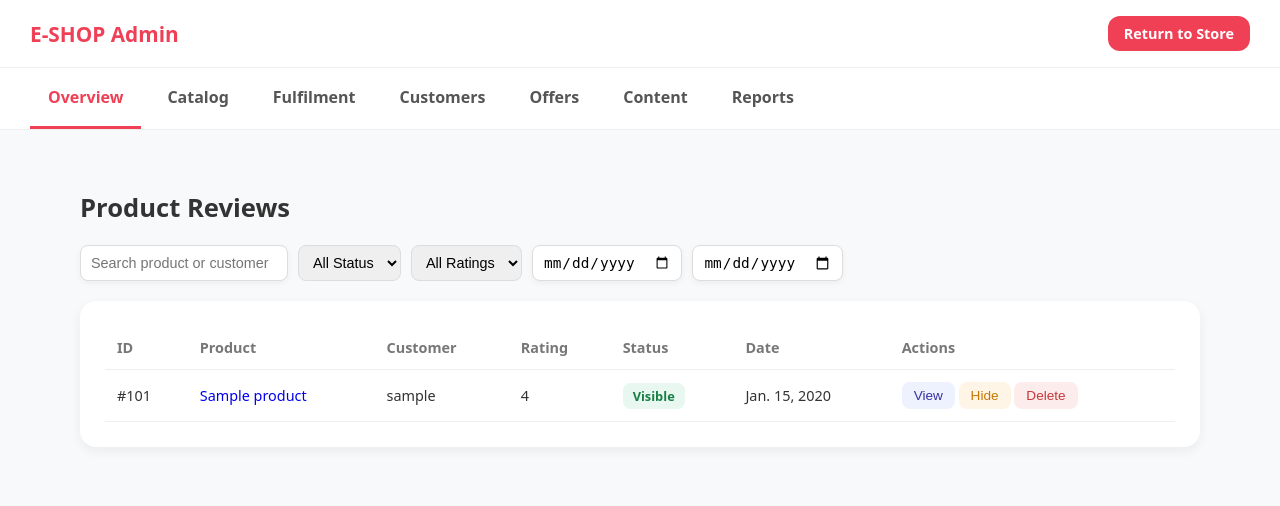
After one commit to Sajjad-mansouri/E-SHOP, a Django app: template dashboard/templates/dashboard/review/reviews.html in a window 1280 px wide. The commit adds this page. Shown: the top 506 px of the page. Run offline with Django 5.2, Linux system fonts and the light colour scheme; the template is opened without the code that fills it: most values are stand-ins (such as "Sample title", 1, 10 or a date in 2020); parts of the project's set-up code (start-up, migrations or seed data) failed here and were passed over.

Commit message:
add rating and status field to comment model , create reviews list view in dashboard and update status (hide or show)

```diff
--- a/dashboard/forms.py
+++ b/dashboard/forms.py
@@ -10,6 +10,7 @@ from offer.models import OfferRange, Offer, OfferType
 from .widgets import TableCheckboxSelectMultiple, NameCheckboxSelectMultiple
 from coupon.models import Coupon
 from order.models import Order
+from comment.models import Comment
 
 class ProductClassForm(forms.ModelForm):
 	class Meta:
@@ -298,3 +299,8 @@ class OrderStatusForm(forms.ModelForm):
 			"status":forms.Select(attrs={"class":"status-select"})
 
 		}
+
+class CommentStatusForm(forms.ModelForm):
+	class Meta:
+		model = Comment
+		fields = ["status"]
--- /dev/null
+++ b/dashboard/static/css/dashboard/review/reviews.css
@@ -0,0 +1,118 @@
+/* MAIN */
+
+.main{
+max-width:1200px;
+margin:auto;
+padding:30px 20px;
+}
+
+.page-title{
+font-size:1.6rem;
+font-weight:700;
+margin-bottom:20px;
+}
+
+/* FILTER BAR */
+
+.filter-bar{
+display:flex;
+flex-wrap:wrap;
+gap:10px;
+margin-bottom:20px;
+}
+
+.filter-bar input,
+.filter-bar select{
+padding:8px 10px;
+border:1px solid #ddd;
+border-radius:8px;
+font-size:0.9rem;
+}
+
+/* TABLE CARD */
+
+.table-card{
+background:white;
+padding:25px;
+border-radius:var(--radius);
+box-shadow:var(--shadow);
+}
+
+table{
+width:100%;
+border-collapse:collapse;
+}
+
+th,td{
+text-align:left;
+padding:12px;
+border-bottom:1px solid #eee;
+font-size:0.9rem;
+}
+
+th{
+color:#777;
+font-weight:600;
+}
+
+/* STATUS */
+
+.status{
+padding:4px 10px;
+border-radius:8px;
+font-size:0.8rem;
+font-weight:600;
+}
+
+.status.visible{
+background:#e8f7ef;
+color:#1a7f47;
+}
+
+.status.hidden{
+background:#fdecec;
+color:#c93737;
+}
+
+/* BUTTONS */
+
+.btn{
+padding:6px 12px;
+border:none;
+border-radius:8px;
+font-size:0.85rem;
+cursor:pointer;
+}
+
+.btn-view{background:#eef2ff;color:#3730a3;}
+.btn-hide{background:#fff5e6;color:#c77700;}
+.btn-show{background:#e8f7ef;color:#1a7f47;}
+.btn-delete{background:#fdecec;color:#c93737;}
+
+/* MODAL */
+
+.modal{
+display:none;
+position:fixed;
+top:0;
+left:0;
+width:100%;
+height:100%;
+background:rgba(0,0,0,0.4);
+align-items:center;
+justify-content:center;
+}
+
+.modal-box{
+background:white;
+padding:25px;
+border-radius:var(--radius);
+width:420px;
+box-shadow:var(--shadow);
+}
+
+.modal-close{
+float:right;
+cursor:pointer;
+font-weight:700;
+}
--- a/dashboard/templates/dashboard/_dashboard_base.html
+++ b/dashboard/templates/dashboard/_dashboard_base.html
@@ -64,8 +64,7 @@
 <div class="nav-group">
 <a class="nav-item" href="email-templates.html">Content</a>
 <div class="sub-nav">
-<a href="email-templates.html">Email Templates</a>
-<a href="reviews.html">Reviews</a>
+<a href="{%url 'dashboard:reviews'%}">Reviews</a>
 </div>
 </div>
 
--- /dev/null
+++ b/dashboard/templates/dashboard/review/reviews.html
@@ -0,0 +1,196 @@
+{%extends 'dashboard/_dashboard_base.html'%}
+{%load static%}
+
+{%block style%}
+<link rel="stylesheet" type="text/css" href="{%static 'css/dashboard/review/reviews.css'%}">
+{%endblock%}
+
+{%block content%}
+
+<main class="main">
+
+<div class="page-title">Product Reviews</div>
+
+<div class="filter-bar">
+
+<input type="text" id="searchInput" placeholder="Search product or customer">
+
+<select id="statusFilter">
+<option value="">All Status</option>
+<option value="visible">Visible</option>
+<option value="hidden">Hidden</option>
+</select>
+
+<select id="ratingFilter">
+<option value="">All Ratings</option>
+<option value="5">5 Stars</option>
+<option value="4">4 Stars</option>
+<option value="3">3 Stars</option>
+<option value="2">2 Stars</option>
+<option value="1">1 Star</option>
+</select>
+
+<input type="date" id="startDate">
+<input type="date" id="endDate">
+
+</div>
+
+
+<div class="table-card">
+
+<table id="reviewsTable">
+
+<thead>
+<tr>
+<th>ID</th>
+<th>Product</th>
+<th>Customer</th>
+<th>Rating</th>
+<th>Status</th>
+<th>Date</th>
+<th>Actions</th>
+</tr>
+</thead>
+
+<tbody>
+
+{%for review in reviews%}
+<tr data-product="Running Shoes"  data-id="{{review.id}}" data-customer="John Doe" data-rating="5" data-status="{{review.status}}" data-date="2026-03-10">
+<td>#101</td>
+<td><a href="{%url 'catalog:product_detail' review.content_object.product.slug review.content_object.id %}">{{review.content_object.product.title}}</a></td>
+<td>{{review.user.username}}</td>
+<td>{{review.get_rating_display}}</td>
+<td><span class="status visible">{%if review.status == 'visible'%}Visible{%else%}Hidden{%endif%}</span></td>
+<td>{{review.created|date}}</td>
+<td class="content" id="{{review.id}}" style="display:none">{{review.content|linebreaks}}</td>
+<td>
+	{%csrf_token%}
+<button class="btn btn-view" onclick="openModal({{review.id}})">View</button>
+<button class="btn btn-hide" onclick="toggleStatus(this)">Hide</button>
+<button class="btn btn-delete" onclick="deleteRow(this)">Delete</button>
+</td>
+</tr>
+{%endfor%}
+
+
+</tbody>
+
+</table>
+
+</div>
+
+</main>
+
+
+<div class="modal" id="reviewModal">
+
+<div class="modal-box">
+
+<span class="modal-close" onclick="closeModal()">✕</span>
+
+<h3 style="margin-bottom:10px;">Review</h3>
+
+<p id="reviewText"></p>
+
+</div>
+
+</div>
+
+{%endblock%}
+
+{%block script%}
+<script>
+
+const filters = document.querySelectorAll("#searchInput,#statusFilter,#ratingFilter,#startDate,#endDate")
+filters.forEach(f => f.addEventListener("input", filterReviews))
+
+function filterReviews(){
+
+let search=document.getElementById("searchInput").value.toLowerCase()
+let status=document.getElementById("statusFilter").value
+let rating=document.getElementById("ratingFilter").value
+let start=document.getElementById("startDate").value
+let end=document.getElementById("endDate").value
+
+document.querySelectorAll("#reviewsTable tbody tr").forEach(row=>{
+
+let product=row.dataset.product.toLowerCase()
+let customer=row.dataset.customer.toLowerCase()
+let rowStatus=row.dataset.status
+let rowRating=row.dataset.rating
+let rowDate=row.dataset.date
+
+let matchSearch=product.includes(search)||customer.includes(search)
+let matchStatus=!status||rowStatus===status
+let matchRating=!rating||rowRating===rating
+let matchStart=!start||rowDate>=start
+let matchEnd=!end||rowDate<=end
+
+row.style.display=(matchSearch&&matchStatus&&matchRating&&matchStart&&matchEnd)?"":"none"
+
+})
+
+}
+
+function openModal(id){
+	console.log(id)
+	const content = document.getElementById(id).innerText
+
+document.getElementById("reviewText").innerText=content
+document.getElementById("reviewModal").style.display="flex"
+}
+
+function closeModal(){
+document.getElementById("reviewModal").style.display="none"
+}
+
+async function updateStatus(url, newStatus){
+    const csrfToken = document.querySelector('[name=csrfmiddlewaretoken]').value
+    const formData = new FormData()
+    formData.append("status", newStatus)
+    const response = await fetch(url, {
+        method:"POST",
+        headers:{
+            "X-CSRFToken":csrfToken,
+        },
+        body:formData
+
+    })
+    const data = await response.json()
+    return data
+}
+async function toggleStatus(btn){
+
+	let row=btn.closest("tr")
+	let badge=row.querySelector(".status")
+	const status = row.dataset.status
+	const id = row.dataset.id
+	const baseUrl  = "{%url 'dashboard:review_update' 0 %}"
+	const url = baseUrl.replace("0", id)
+	let newStatus
+	if(status=="visible"){
+		newStatus = "hidden"
+	}else{
+		newStatus = "visible"
+	}
+	const data = await updateStatus(url, newStatus)
+
+	if(data.status){
+		row.dataset.status=newStatus
+		badge.className=`status ${newStatus}`
+		badge.innerText= newStatus=="hidden" ?"Hidden":"Visible"
+		btn.innerText= newStatus=="hidden" ?"Show":"Hide"
+		}
+	else{
+
+	}
+
+}
+
+function deleteRow(btn){
+btn.closest("tr").remove()
+}
+
+</script>
+
+{%endblock%}
--- a/dashboard/urls.py
+++ b/dashboard/urls.py
@@ -57,6 +57,11 @@ urlpatterns = [
 
 	path("report/sales/", views.SalesReport.as_view(), name="sales_report"),
 
+	path("reviews/", views.ReviewListView.as_view(), name="reviews"),
+	path("review/update/<int:pk>/", views.ReviewStatusUpdateView.as_view(), name="review_update"),
+
+
+
 
 
 
```
Also changed, not shown: comment/models/comments.py (+16 -1 lines), dashboard/views.py (+19 -0 lines), comment/migrations/0002_comment_rating.py (added), comment/migrations/0003_comment_status.py (added), order/migrations/0008_alter_order_created_at.py (added).
